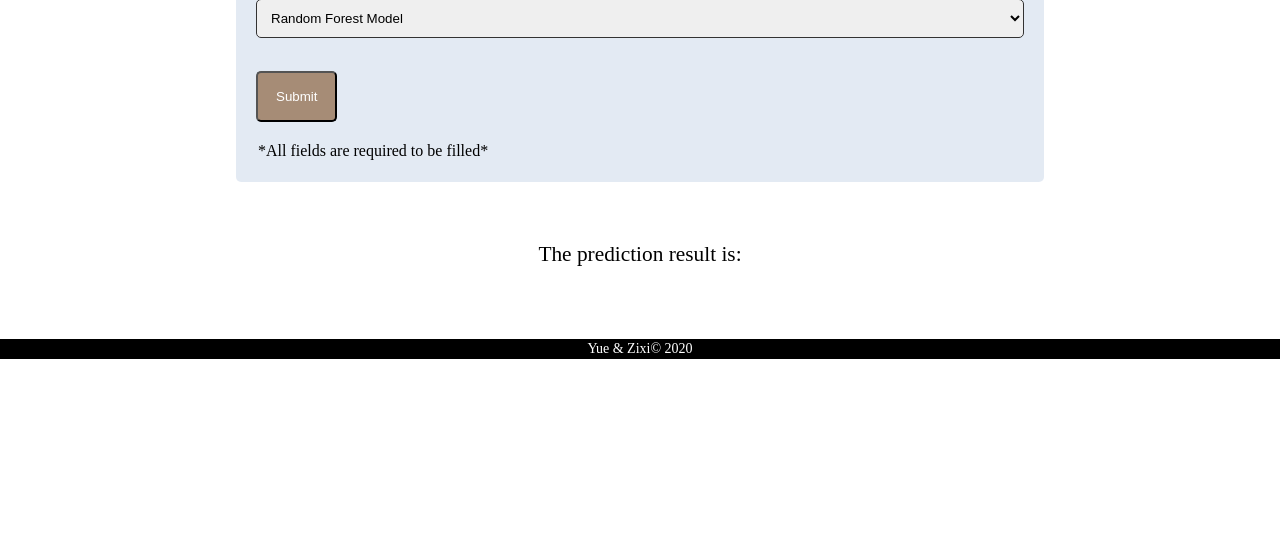
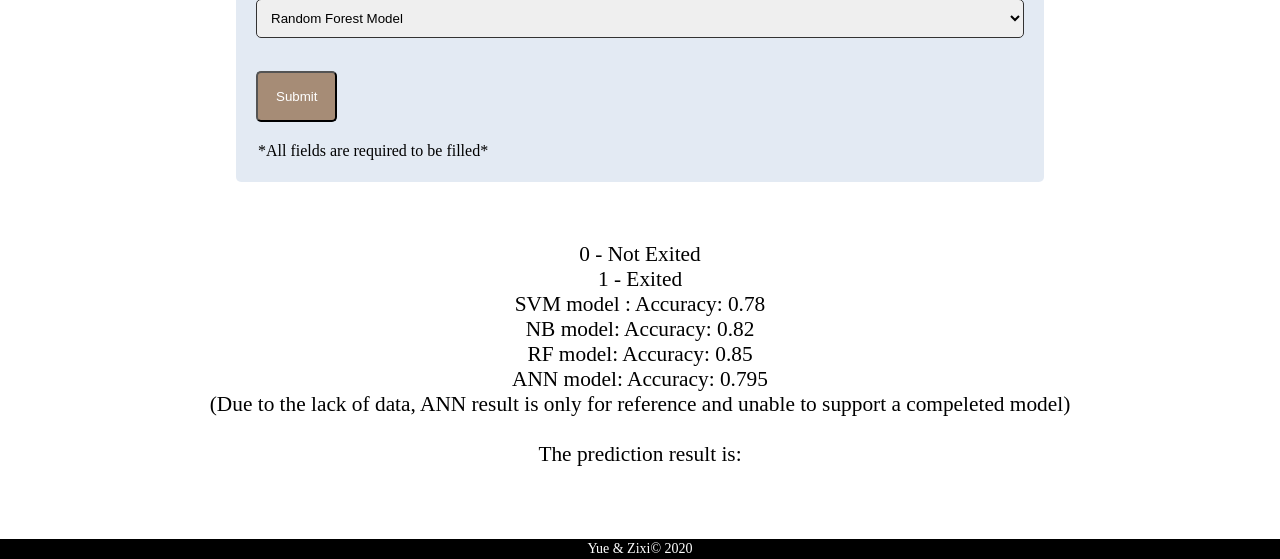
Before and after one commit to wyue20/Bank-Customer-Churn-Analysis, a Flask app: page / in a window 1280 px wide. Shown: the part 1084-1643 px from the top of the page. Before the commit the page ends 1443 px from the top, so only its background shows below. Run offline with Flask 2, Linux system fonts and the light colour scheme; parts of the project's set-up code (start-up, migrations or seed data) failed here and were passed over; some libraries are stand-ins or nearby versions.

Commit message:
Update index.html

```diff
--- a/templates/index.html
+++ b/templates/index.html
@@ -140,7 +140,14 @@
         </form>
     </div>
     <div id="section">
-	<p>The prediction result is: </p>
+	<p>0 - Not Exited<br> 1 - Exited<br>
+		SVM model : Accuracy: 0.78<br>
+		NB model: Accuracy: 0.82<br>
+		RF model: Accuracy: 0.85<br>
+		ANN model: Accuracy: 0.795 <br>
+		(Due to the lack of data, ANN result is only for reference and unable to support a compeleted model)<br>
+
+	<br>The prediction result is: </p>
 	    <br>
         <p>
             {% block main_box%}
```
